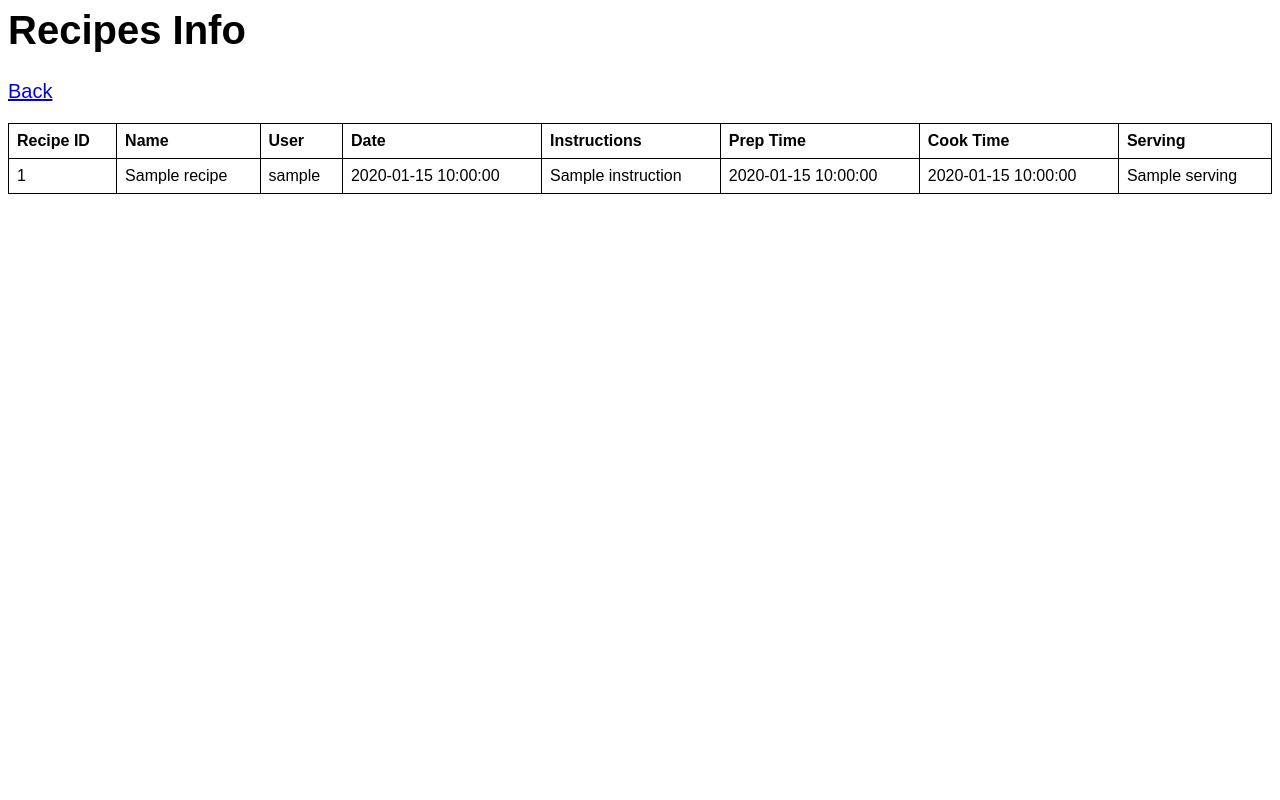
After one commit to ericzyl/w4111-proj1, a Flask app: template templates/recipe_all_info.html in a window 1280 px wide. The commit adds this page. Run offline with Flask 3, Linux system fonts and the light colour scheme; the template is opened without the code that fills it: most values are stand-ins (such as "Sample title", 1, 10 or a date in 2020); parts of the project's set-up code (start-up, migrations or seed data) failed here and were passed over.

Commit message:
user recipe info option and bug fix
now user can view all recipe information from the database. also include a try-catch to address bad insert query.

```diff
--- a/server.py
+++ b/server.py
@@ -12,7 +12,7 @@ import os
   # accessible as a variable in index.html:
 from sqlalchemy import *
 from sqlalchemy.pool import NullPool
-from flask import Flask, request, render_template, g, redirect, Response, abort, session, url_for
+from flask import Flask, request, render_template, g, redirect, Response, abort, session, url_for, flash
 
 tmpl_dir = os.path.join(os.path.dirname(os.path.abspath(__file__)), 'templates')
 app = Flask(__name__, template_folder=tmpl_dir)
@@ -330,9 +330,11 @@ def home():
     return redirect(url_for('login'))
 
 # ----- logged-in user recipe -----
+# user could add their recipe to the database
 @app.route('/user_new_recipe', methods=['GET','POST'])
 def user_new_recipe():
   # retrieve user inputs
+  msg = ''
   name = request.form['name']
   instruction = request.form['instruction']
   prep_time = request.form['prep_time']
@@ -340,14 +342,42 @@ def user_new_recipe():
   serving = request.form['serving']
 
   # retrieve in-session user info
-  user_id = session['user_id']
-  param_dict = {'name' : name, 'instruction' : instruction,
-                'prep_time' : prep_time, 'cook_time' : cook_time,
-                'serving' : serving, 'user_id' : user_id}
-  psql_query = 'INSERT INTO rec_upload (recipe_name, instruction, prep_time, cook_time, serving, user_id) VALUES(:name, :instruction, :prep_time, :cook_time, :serving, :user_id)'
-  g.conn.execute(text(psql_query), param_dict)
-  g.conn.commit()
-  return redirect(url_for('home'))
+  try:
+    user_id = session['user_id']
+    param_dict = {'name' : name, 'instruction' : instruction,
+                  'prep_time' : prep_time, 'cook_time' : cook_time,
+                  'serving' : serving, 'user_id' : user_id}
+    psql_query = 'INSERT INTO rec_upload (recipe_name, instruction, prep_time, cook_time, \
+                  serving, user_id) VALUES(:name, :instruction, :prep_time, :cook_time, :serving, :user_id)'
+    g.conn.execute(text(psql_query), param_dict)
+    g.conn.commit()
+    msg = 'New recipe added'
+    flash(msg)
+  except Exception as e:
+    print(f'Error: {e}')
+    msg = 'Please fill in correct information.'
+    flash(msg)
+    return redirect(url_for('home'))
+
+  return redirect(url_for('home'),)
+
+
+# loggedin user can view full information of the recipes
+@app.route('/loggedin_user_all_recipes', methods=['GET'])
+def loggedin_user_all_recipes():
+  cursor = g.conn.execute(text("SELECT r.recipe_id, r.recipe_name, u.username, r.on_date, r.instruction, \
+                               r.prep_time, r.cook_time, r.serving\
+                               FROM rec_upload r, users u WHERE r.user_id = u.user_id\
+                               ORDER BY r.on_date DESC"))
+  #g.conn.commit()
+  info_list = []
+  for result in cursor:
+    info_list.append({'recipe_id':result[0], 'recipe_name':result[1], 'username':result[2], 'on_date':result[3],
+                      'instruction':result[4], 'prep_time':result[5], 'cook_time':result[6], 'serving':result[7]})
+
+  context = dict(data = info_list)
+
+  return render_template("recipe_all_info.html", **context)
 
 # not used (test stuff)
 # Example of adding new data to the database
--- /dev/null
+++ b/templates/recipe_all_info.html
@@ -0,0 +1,64 @@
+<html>
+  <style>
+    body{
+      font-size: 15pt;
+      font-family: arial;
+    }
+    table {
+    border-collapse: collapse;
+    width: 100%;
+    }
+    th, td {
+      border: 1px solid black;
+      padding: 8px;
+      text-align: left;
+    }
+  </style>
+
+
+<body>
+  <h1>Recipes Info</h1>
+  <p><a href="{{url_for('home')}}">Back</a></p>
+
+  <!-- <div>
+    {% for n in data %}
+    <div>{{n}}</div>
+    {% endfor %}
+  </div> -->
+  <table>
+    <!-- Table Header -->
+    <thead>
+      <tr>
+        <th>Recipe ID</th>
+        <th>Name</th>
+        <th>User</th>
+        <th>Date</th>
+        <th>Instructions</th>
+        <th>Prep Time</th>
+        <th>Cook Time</th>
+        <th>Serving</th>
+      </tr>
+    </thead>
+    <!-- Table Body -->
+    <tbody>
+      {% for recipe in data %}
+      <tr>
+        <td>{{ recipe.recipe_id }}</td>
+        <td>{{ recipe.recipe_name }}</td>
+        <td>{{ recipe.username }}</td>
+        <td>{{ recipe.on_date }}</td>
+        <td>{{ recipe.instruction }}</td>
+        <td>{{ recipe.prep_time }}</td>
+        <td>{{ recipe.cook_time }}</td>
+        <td>{{ recipe.serving }}</td>
+      </tr>
+      {% endfor %}
+    </tbody>
+  </table>
+
+
+
+</body>
+
+
+</html>
```
Also changed, not shown: templates/home.html (+13 -2 lines).
